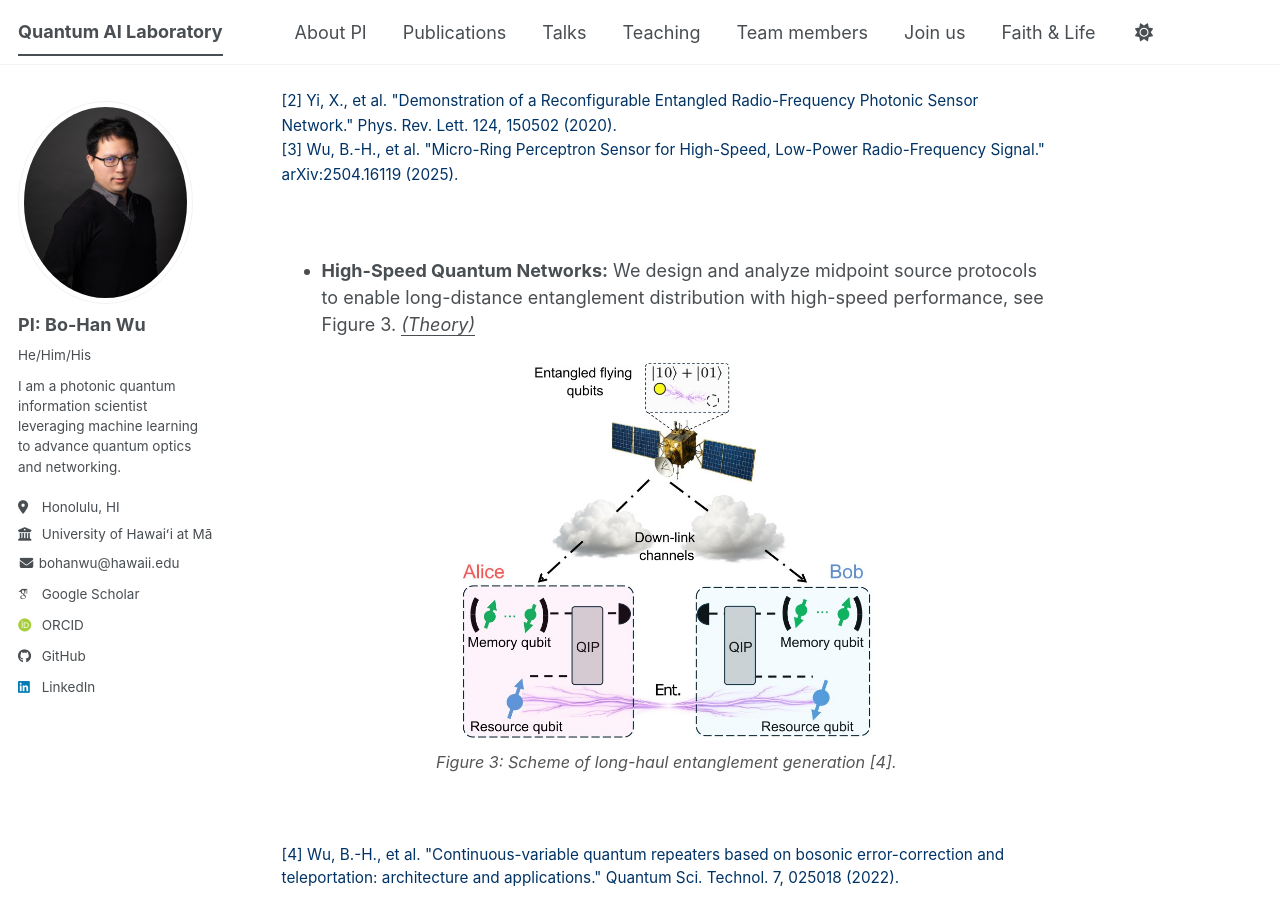
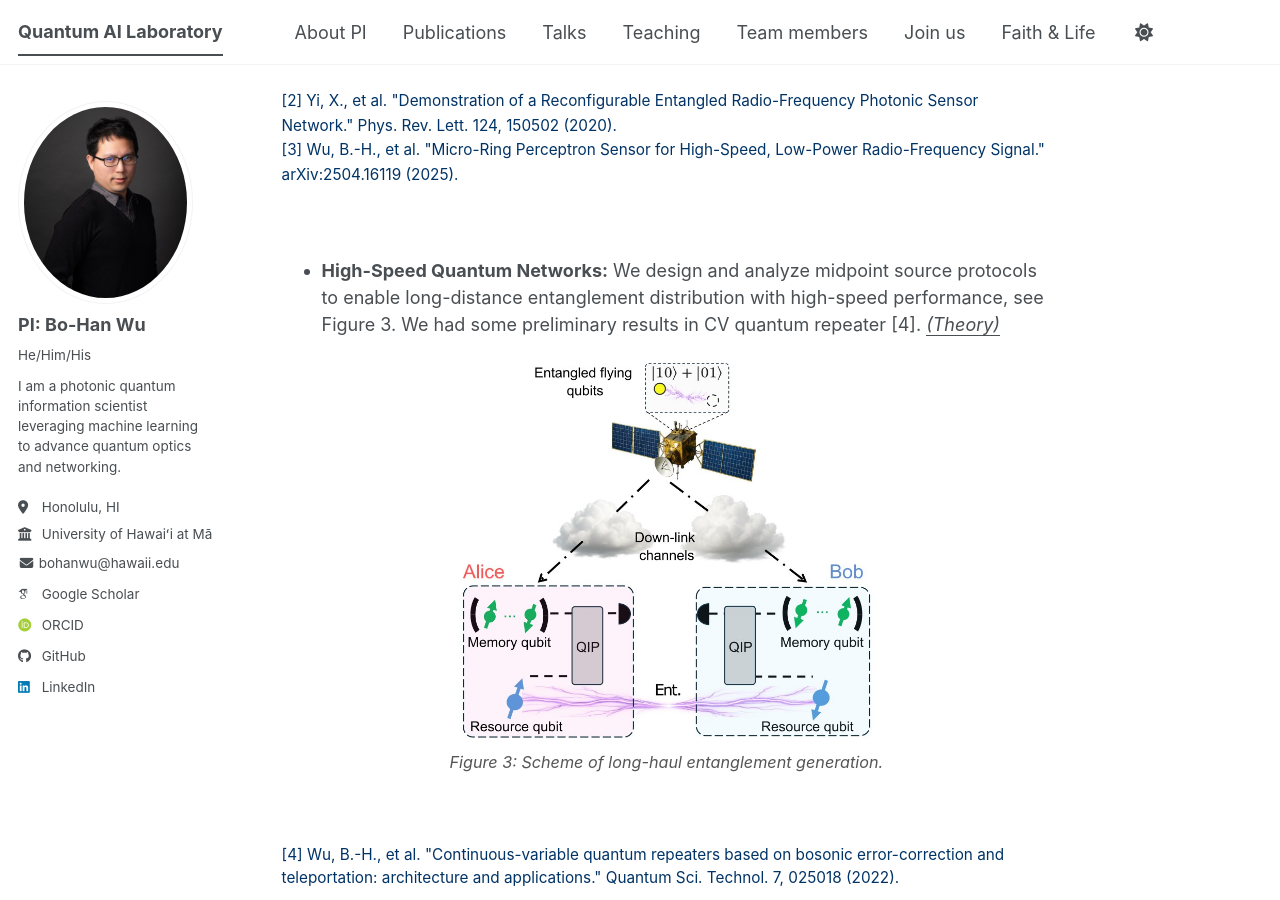
Before and after one commit to go705/go705.github.io, a Jekyll site: the page built from _pages/about.md, in a window 1280 px wide and 900 px high, scrolled down 1717 px. Built offline with Jekyll 4.4.1, drawn with Linux system fonts in a browser that asks for light colours; some web fonts are replaced; a script bundle is joined from its source files by our own code; library files that are not in the unit come from our copies.

Commit message:
Update about.md

```diff
--- a/_pages/about.md
+++ b/_pages/about.md
@@ -37,11 +37,11 @@ We specialize in four key research thrusts:
   <a href="https://arxiv.org/abs/2504.16119" target="_blank" style="color: #003366; text-decoration: none;">[3] Wu, B.-H., et al. "Micro-Ring Perceptron Sensor for High-Speed, Low-Power Radio-Frequency Signal." arXiv:2504.16119 (2025).</a>
 </div>
 
-* **High-Speed Quantum Networks:** We design and analyze midpoint source protocols to enable long-distance entanglement distribution with high-speed performance, see Figure 3. *<u>(Theory)</u>*
+* **High-Speed Quantum Networks:** We design and analyze midpoint source protocols to enable long-distance entanglement distribution with high-speed performance, see Figure 3. We had some preliminary results in CV quantum repeater [4]. *<u>(Theory)</u>*
 <div style="text-align: center; margin-top: 20px; margin-bottom: 70px;">
   <img src="{{ site.baseurl }}/assets/images/Remote_Ent.jpeg" alt="Featured Research Overview" style="width: 55%; border: none;">
   <p style="font-size: 0.9em; color: #555; font-style: italic; margin-top: 10px;">
-    Figure 3: Scheme of long-haul entanglement generation [4].
+    Figure 3: Scheme of long-haul entanglement generation.
   </p>
 </div>
 
```
